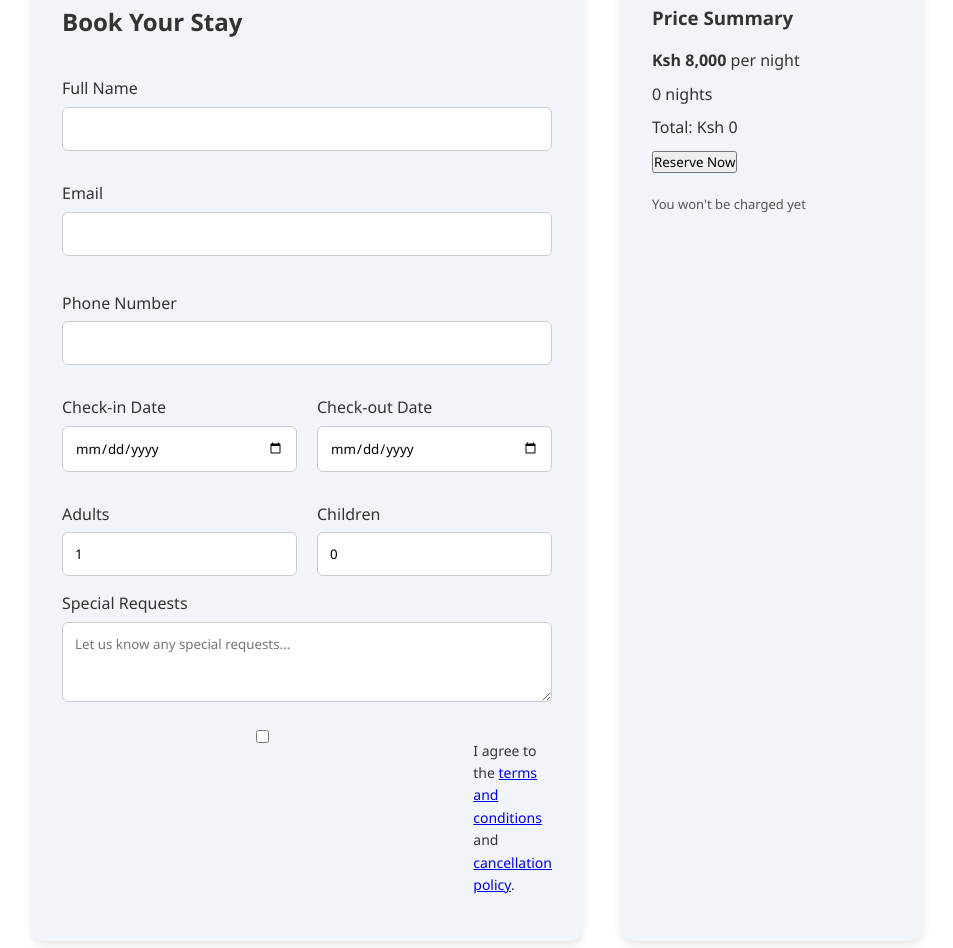
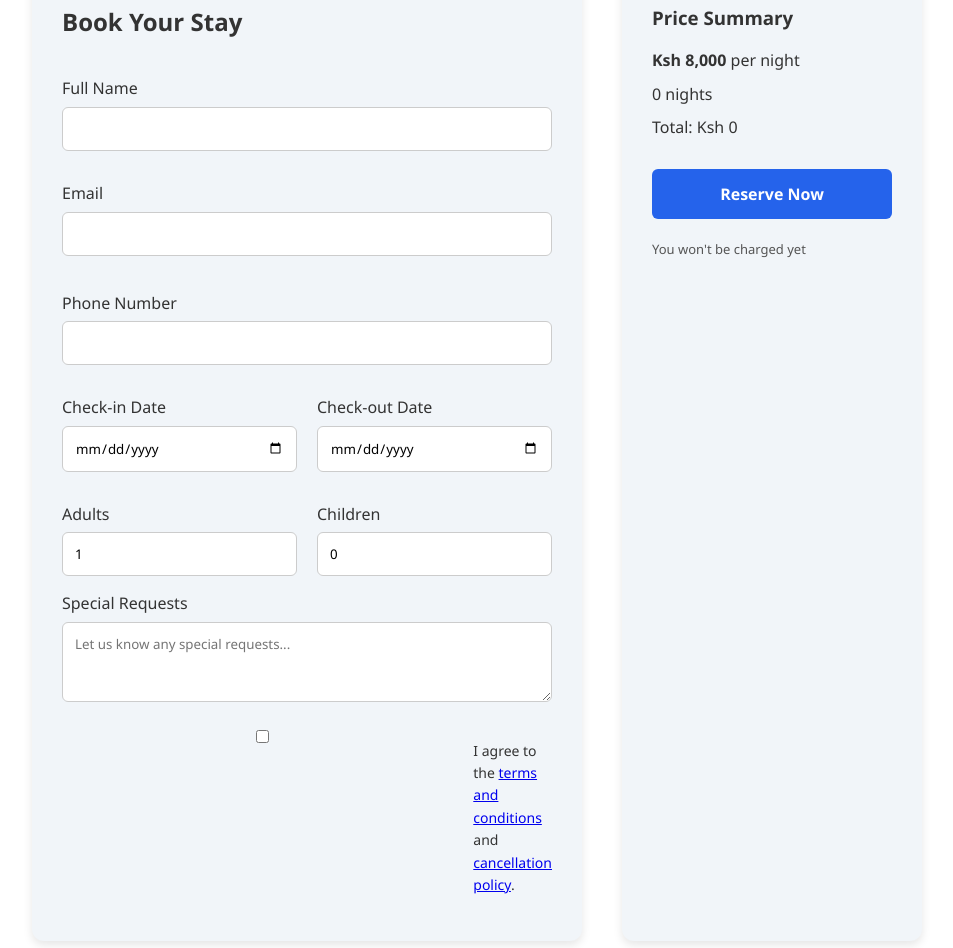
Before and after one commit to CarrenNzikwa/short-term-rental, a plain HTML site: page index.html in a window 1280 px wide. Shown: the part 887-1835 px from the top of the page, without its empty margins (163-1116 px from the left). Drawn offline with Linux system fonts and the light colour scheme.

Commit message:
Update index.html

```diff
--- a/index.html
+++ b/index.html
@@ -124,7 +124,7 @@
         <p id="total">Total: Ksh 0</p>
 
 
-        <button onclick="checkBookingAvailability()">Reserve Now</button>
+        <button class="reserve-btn" onclick="checkBookingAvailability()">Reserve Now</button>
 
         <p class="note">You won't be charged yet</p>
       </aside>
```
